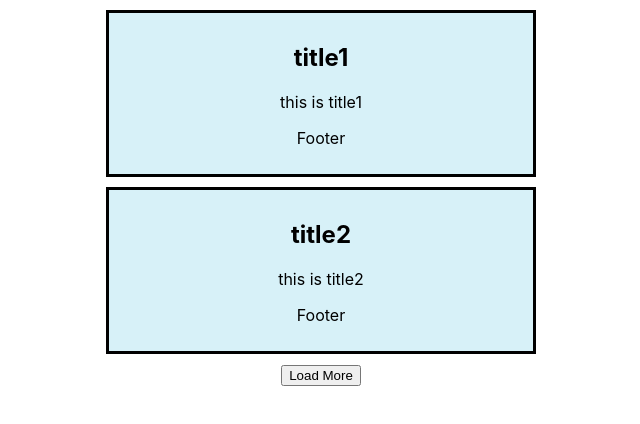
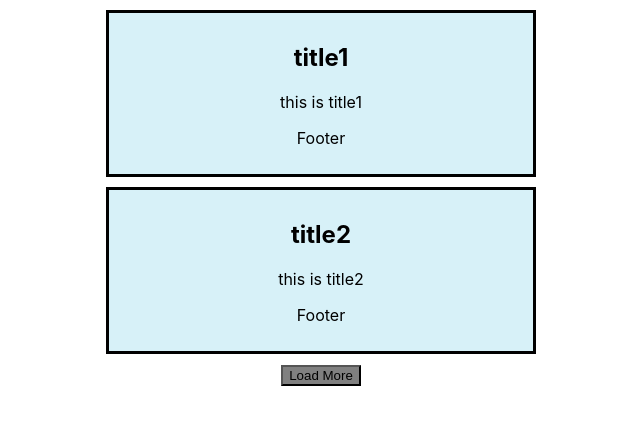
Before and after one commit to mhsa-prn/react, a React (Create React App) app: page / in a window 1280 px wide. Shown: the top 424 px of the page, without its empty margins (319-959 px from the left). Built offline with nearby package versions, Linux system fonts and the light colour scheme.

Commit message:
Inline styles

```diff
--- a/src/components/App/App.js
+++ b/src/components/App/App.js
@@ -47,6 +47,10 @@ class App extends React.Component{
         let articles = this.state.articles.map((article, index) => {
             return <div className="App"><Card key={index} title={article.title} body={article.body}/></div>
         })
+
+        const btnStyle={
+            backgroundColor:'gray'
+        }
         return (
             <div className='App'>
                 { articles }
@@ -57,7 +61,7 @@ class App extends React.Component{
                 }
                 {/*<Card2 title={this.state.articles[0].title} body={this.state.articles[0].body}/>*/}
                 {/*<Card2 title={this.state.articles[1].title} body={this.state.articles[1].body}/>*/}
-                <button onClick={this.loadMore}>Load More</button>
+                <button style={btnStyle} onClick={this.loadMore}>Load More</button>
             </div>
         );
     }
```
